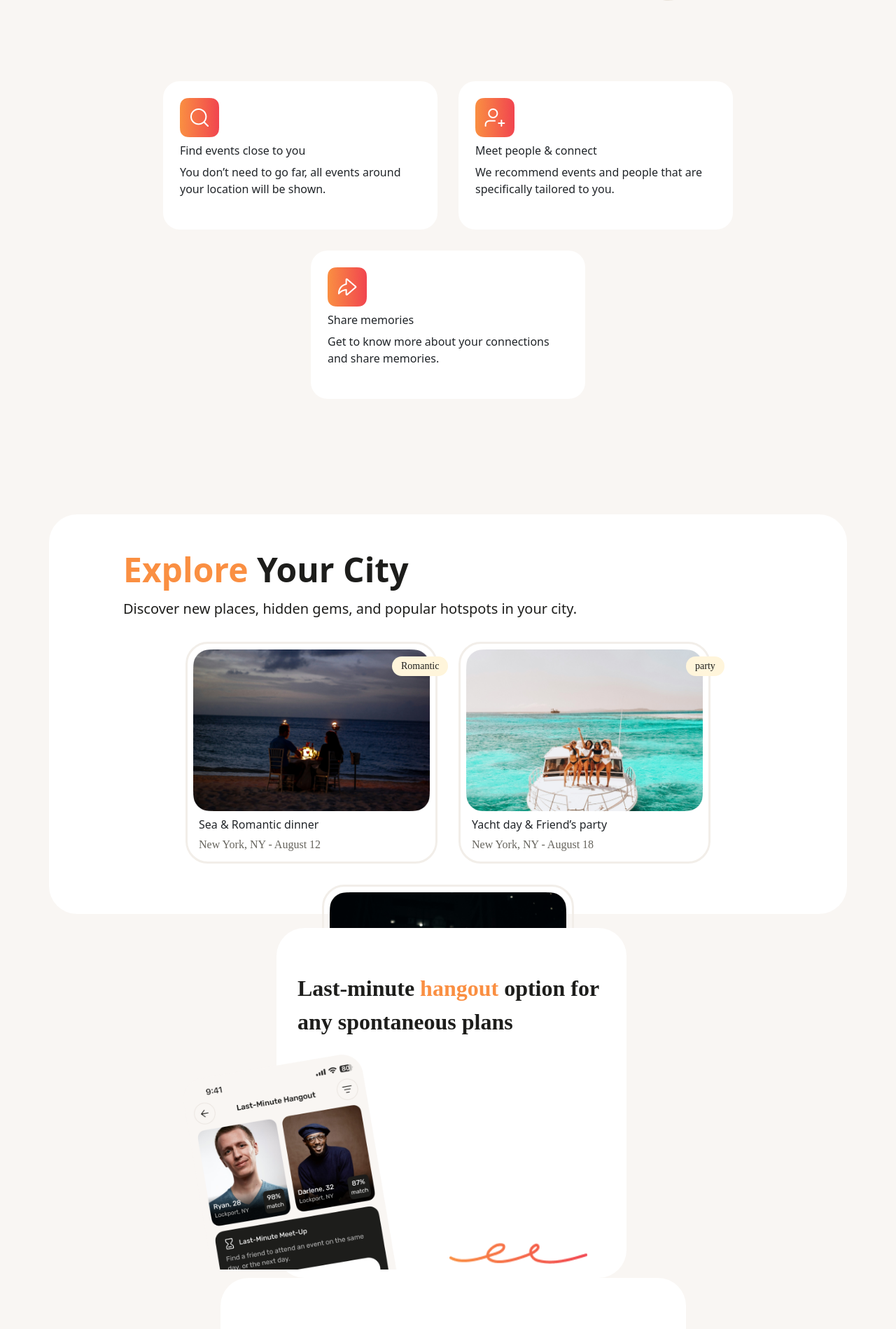
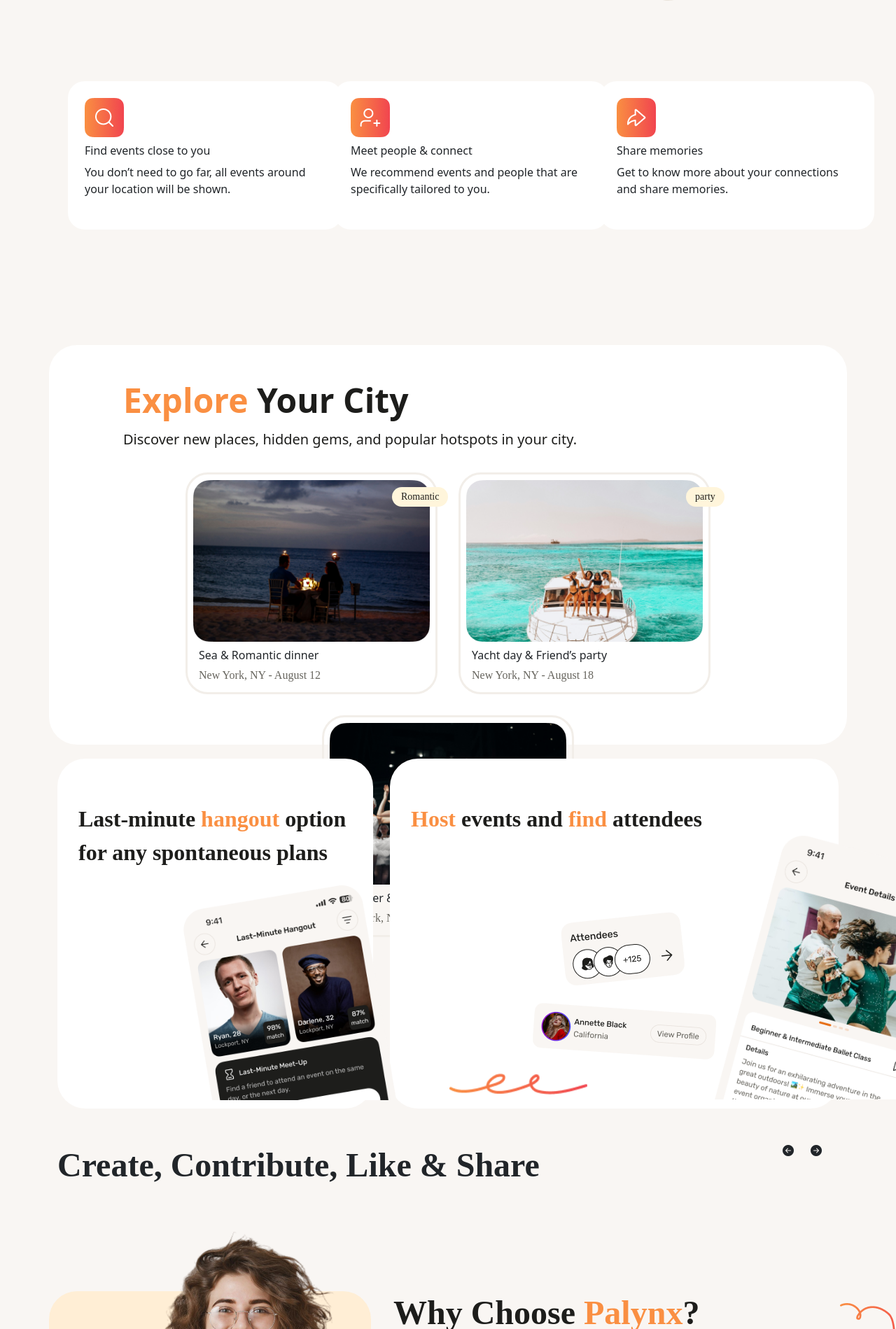
Before and after one commit to Earthpasserby/palynxx, a React (Create React App) app: page / in a window 1280 px wide. Shown: the part 621-2520 px from the top of the page at 70% size. Built offline with nearby package versions, Linux system fonts and the light colour scheme.

Commit message:
exploreee

```diff
--- a/src/App.css
+++ b/src/App.css
@@ -234,13 +234,12 @@ body {
   margin-top: 20px;
 }
 .hero4-1 {
-  width: 500px;
+  /* width: 500px; */
   height: 500px;
   padding: 32px 0px 0px 0px;
   gap: 48px;
   border-radius: 40px;
   background-color: #ffffff;
-  margin-left: 10px;
 }
 .hero4-2 {
   /* width:700px; */
@@ -249,7 +248,6 @@ body {
   gap: 48px;
   border-radius: 40px;
   background-color: #ffffff;
-  margin-left: 15px;
 }
 .hero4-1 h5,
 .hero4-2 h5 {
@@ -983,12 +981,11 @@ height: 252px;
   .card-1 {
     margin: 10px;
     display: flex;
+    margin-left: 0;
   }
   .card-1 {
     width: 343px;
     height: 102px;
-    padding: 16px;
-    border-radius: 16px;
   }
   .card-1 h6 {
     /* font-family: Fixel Text; */
--- a/src/components/Homepage.jsx
+++ b/src/components/Homepage.jsx
@@ -122,7 +122,8 @@ const Homepage = () => {
       </Container>
       <Container className="hero-2">
         <Row className="justify-content-center">
-          <Col sm={4} className="card-1">
+          <Col sm={4}>
+            <div className="card-1">
               <img src="./search.png" alt="palynx-img" className="hero-2Img" />
               <div className="hero-cont">
                 <h6>Find events close to you</h6>
@@ -131,22 +132,29 @@ const Homepage = () => {
                   be shown.
                 </p>
               </div>
+            </div>
           </Col>
-          <Col sm={4} className="card-1">
+          <Col sm={4}>
+            <div className="card-1">
               <img src="./prof.png" alt="palynx-img" className="hero-2Img" />
               <div className="hero-cont">
                 <h6>Meet people & connect</h6>
                 <p>
-                We recommend events and people that are specifically tailored to
-                you.
+                  We recommend events and people that are specifically tailored
+                  to you.
                 </p>
               </div>
+            </div>
           </Col>
-          <Col sm={4} className="card-1">
+          <Col sm={4}>
+            <div className="card-1">
               <img src="./file.png" alt="palynx-img" className="hero-2Img" />
               <div className="hero-cont">
                 <h6>Share memories</h6>
-              <p>Get to know more about your connections and share memories.</p>
+                <p>
+                  Get to know more about your connections and share memories.
+                </p>
+              </div>
             </div>
           </Col>
         </Row>
@@ -192,22 +200,26 @@ const Homepage = () => {
       </Container>
       <Container className="hero-4 ">
         <Row className="justify-content-center">
-          <Col sm={5} className="hero4-1">
+          <Col sm={5}>
+            <div className="hero4-1">
               <h5>
-              Last-minute <span>hangout</span> option for any spontaneous plans
+                Last-minute <span>hangout</span> option for any spontaneous
+                plans
               </h5>
               <img
                 src="./minute.png"
                 alt="palynx-img"
                 className="img-fluid Img4"
               />
+            </div>
           </Col>
           <img
             src="./Underline.png"
             alt="palynx-img"
             className="img-fluid Under-line"
           />
-          <Col sm={7} className="hero4-2">
+          <Col sm={7}>
+            <div className="hero4-2">
               <h5>
                 <span>Host</span> events and <span>find</span> attendees
               </h5>
@@ -227,6 +239,7 @@ const Homepage = () => {
                 alt="palynx-img"
                 className="img-fluid Img3"
               />
+            </div>
           </Col>
         </Row>
       </Container>
@@ -244,7 +257,7 @@ const Homepage = () => {
             </span>
           </div>
         </div>
-        <Row>
+        {/* <Row>
           <div className="slider-container">
             <Slider
               ref={(slider) => {
@@ -282,7 +295,7 @@ const Homepage = () => {
               </div>
             </Slider>
           </div>
-        </Row>
+        </Row> */}
       </Container>
       <Container className="hero-6">
         <Row>
```
Lines whose indentation alone changed are shown as unchanged.
